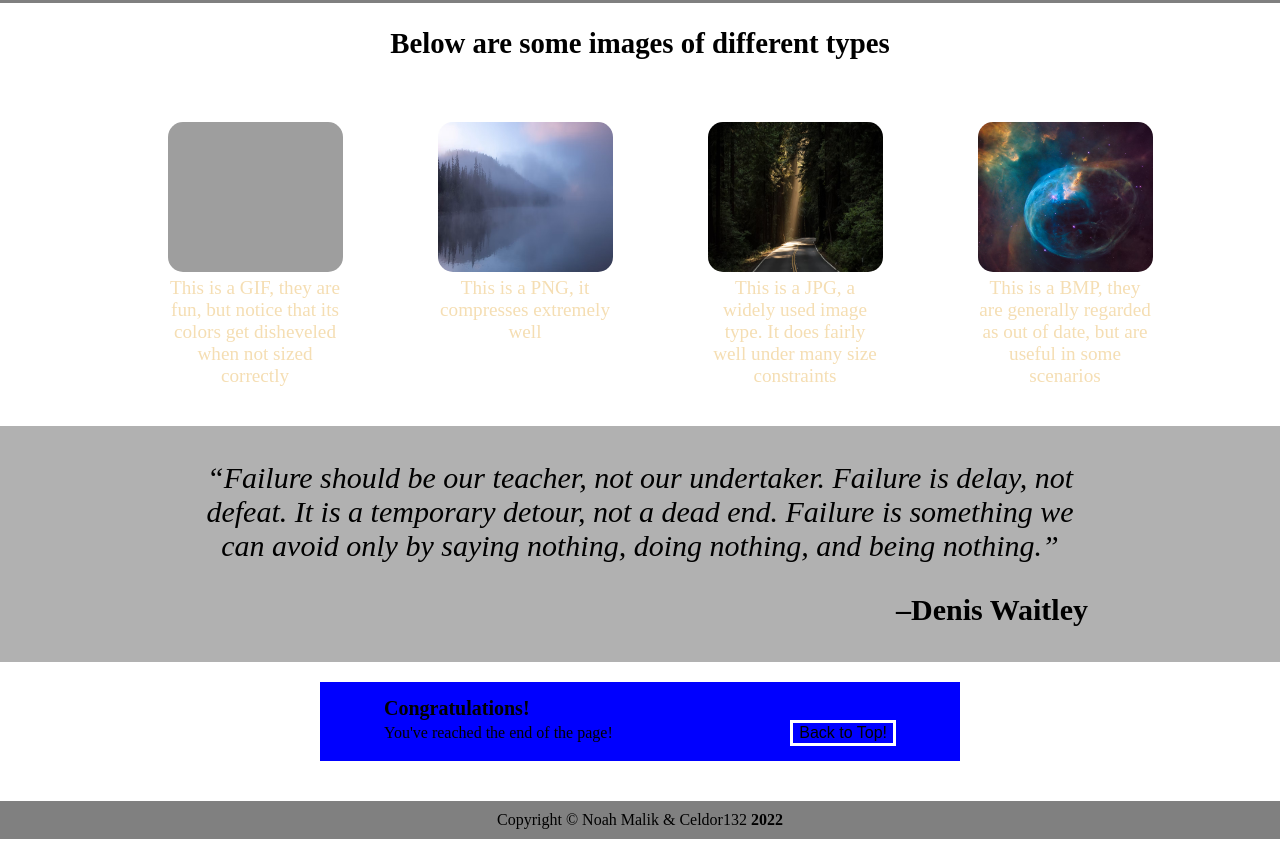
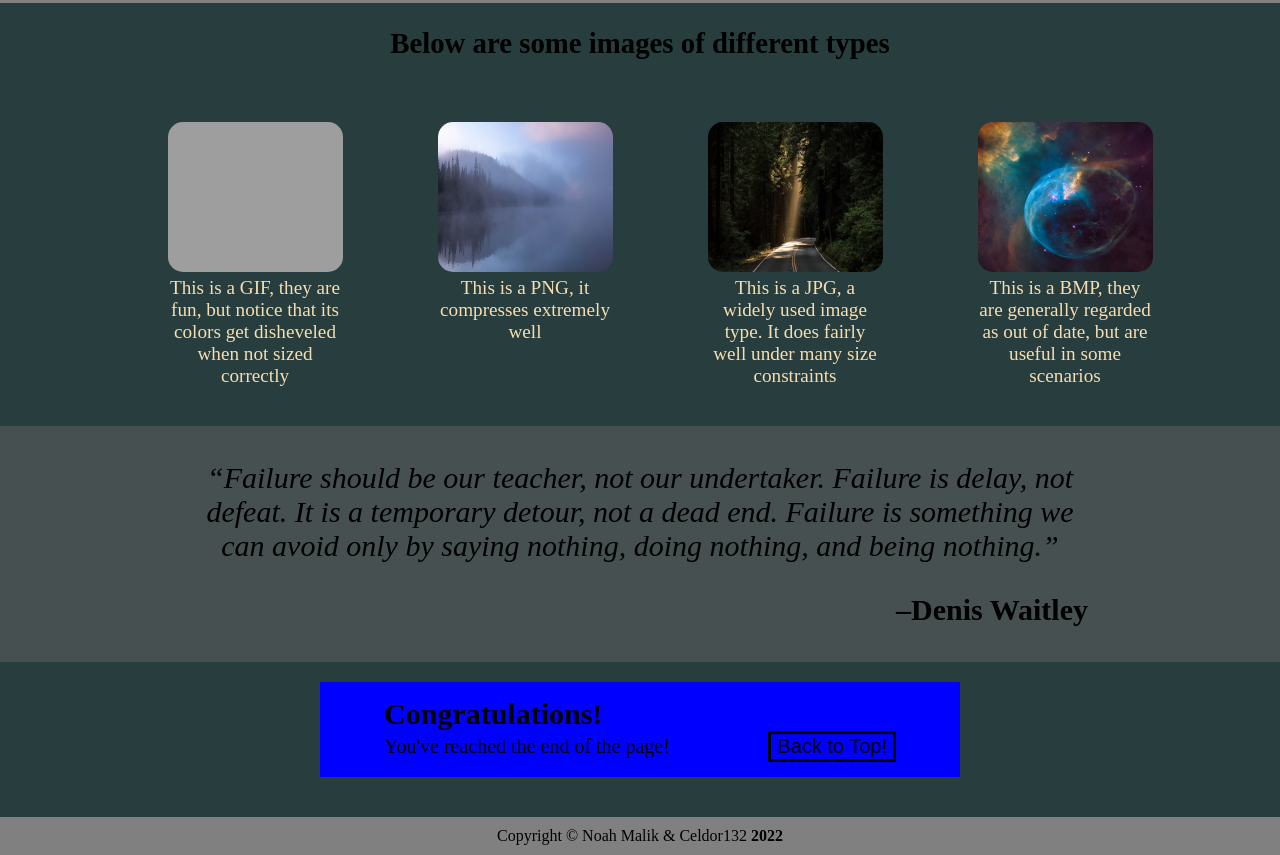
Before and after one commit to Celdor132/project-portfolio, a plain HTML site: page index.html in a window 1280 px wide. Shown: the part 403-1258 px from the top of the page. Drawn offline with Linux system fonts and the light colour scheme; grey boxes are pictures that could not be loaded.

Commit message:
Change txt size/bckgrnd color. Rework BTT size

```diff
--- a/style.css
+++ b/style.css
@@ -3,6 +3,8 @@
 body {
     margin: 0;
     padding: 0;
+    color: black;
+    background-color: rgb(40, 61, 61)
 }
 #banner {
     padding-right: 5%;
@@ -128,10 +130,11 @@ figcaption {
     margin-bottom: 40px;
     width: 50%;
     background-color: blue;
+    font-size: 20px;
 }
 .congrats {
     margin-left: 10%;
-    font-size: 20px;
+    font-size: 30px;
     font-weight: 700;
 }
 
@@ -146,9 +149,11 @@ figcaption {
 }
 .btt {
     font-size: medium;
-    text-align: right;
+    text-align: center;
     background-color: blue;
-    border: 3px solid white;
+    width:max-content;
+    border: 3px solid rgb(0, 0, 0);
+    font-size: 20px;
 }
 .copyright {
     text-align: center;
```
